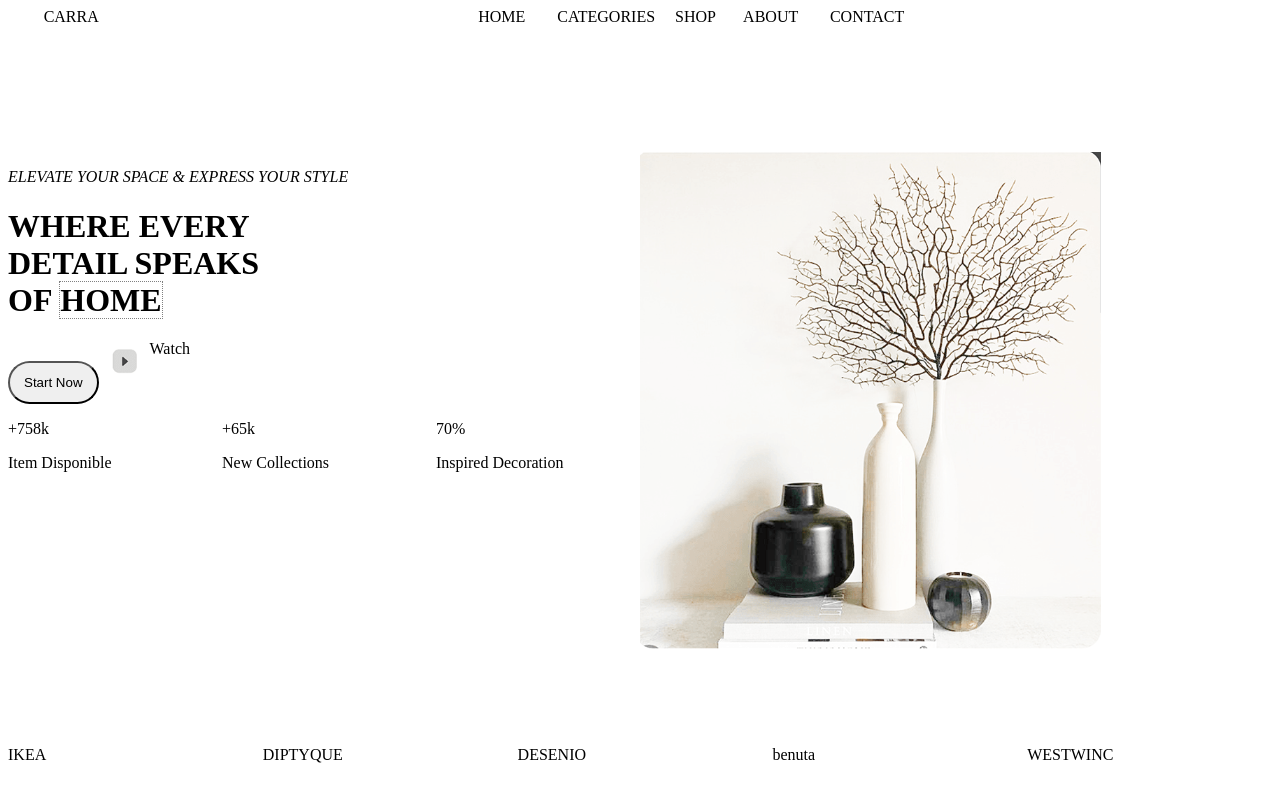
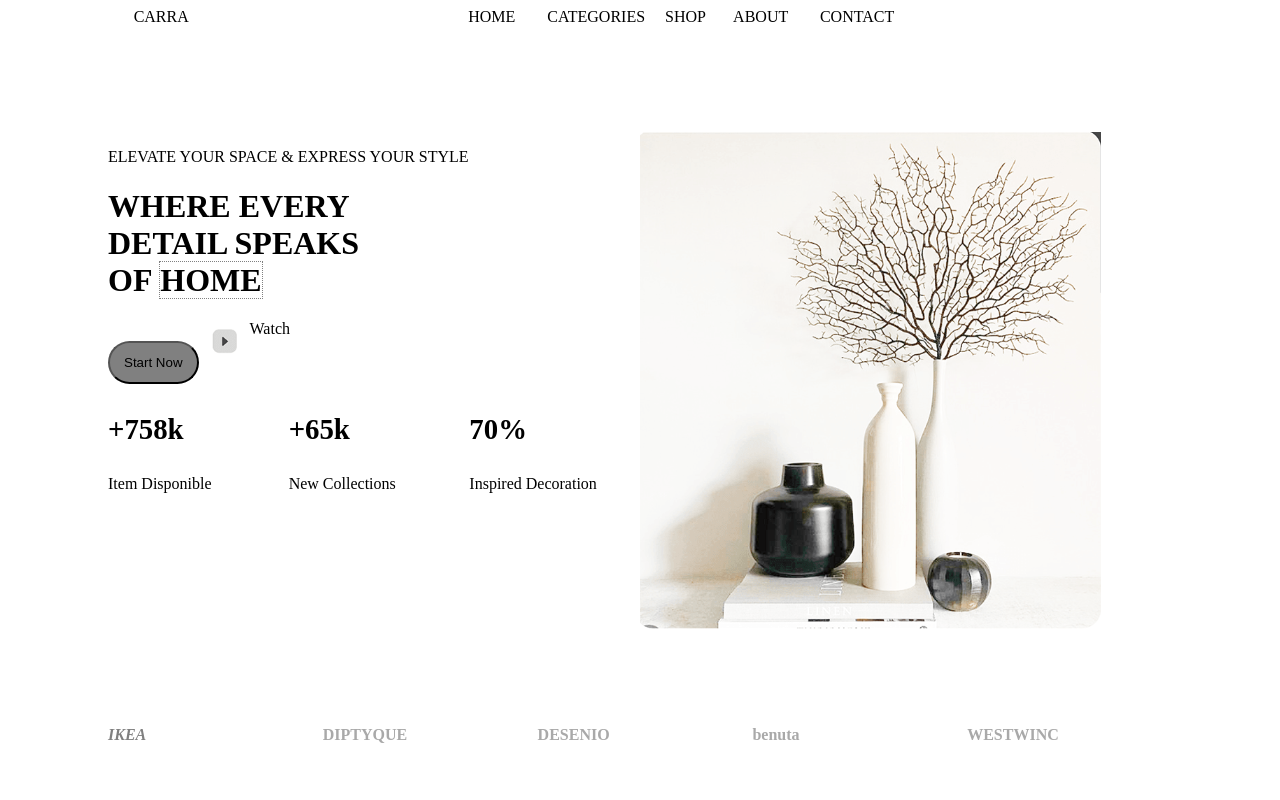
Before and after one commit to Lavender-Anyango/Home_Decor_Website-, a plain HTML site: page index.html in a window 1280 px wide. Shown: the top 800 px of the page. Drawn offline with Linux system fonts and the light colour scheme.

Commit message:
changing font size

```diff
--- a/index.css
+++ b/index.css
@@ -24,16 +24,19 @@ button{
     border-radius: 25px;
     padding: 12px 14px;
     text-align: right;
+    background-color: grey;
 }
 #stats-grid {
     display: grid;
     grid-template-columns: repeat(3, 1fr);
     gap: 10px;
+
 }
 .ikea{
     display: grid;
     grid-template-columns: repeat(5, 1fr);
     gap: 10px;
+    color: darkgray;
 }
 .vase {
     display: grid;
@@ -109,8 +112,8 @@ button{
     padding-left: 30%;
 }
 #reviewdiv{
-    display: flex;
-
+    /* display: flex; */
+   margin-right: 40%;
     padding-top: 10%;
 
 }
@@ -118,7 +121,6 @@ button{
     padding-left: 0;
     float: left;
     flex-direction: column;
-    justify-content: space-between;
 }
 
 #reviewpic {
@@ -131,5 +133,22 @@ button{
     grid-template-rows: repeat(4, 1fr);
 }
 #header1{
-    font-style: italic;
+    font-size:xx-large;
 }
+body{
+    padding-left: 100px;
+    padding-right: 100px;
+}
+#ikea1{
+    font-style:oblique;
+    color: grey;
+    font-weight: 500;
+
+}
+#diptyque{
+
+}
+.stats{
+    font-size: 180%;
+    font-weight: bold;
+}
--- a/index.html
+++ b/index.html
@@ -20,23 +20,23 @@
 
     <div class="maindiv">
         <div>
-            <p id="header1">ELEVATE YOUR SPACE & EXPRESS YOUR STYLE</p>
-            <h1>WHERE EVERY <br>
+            <p>ELEVATE YOUR SPACE & EXPRESS YOUR STYLE</p>
+            <h1 id="header1">WHERE EVERY <br>
                 DETAIL SPEAKS <br>
                 OF <span id="text">HOME</span></h1>
                 <span> <button>Start Now</button>  <span id="videobutton"><img src="IMAGES/videobutton.png" alt="videobutton"><span>Watch</span></span>
 
             <div id="stats-grid">
                 <div>
-                    <p>+758k</p>
+                    <p class="stats">+758k</p>
                     <label>Item Disponible</label>
                 </div>
                 <div>
-                    <p>+65k</p>
+                    <p class="stats">+65k</p>
                     <label>New Collections</label>
                 </div>
                 <div>
-                    <p>70%</p>
+                    <p class="stats">70%</p>
                     <label>Inspired Decoration</label>
                 </div>
             </div>
@@ -52,11 +52,11 @@
         <br>
 
         <div class="ikea">
-            <p>IKEA</p>
-            <P>DIPTYQUE</P>
-            <P>DESENIO</P>
-            <P>benuta</P>
-            <p>WESTWINC</p>
+            <p id="ikea1"><strong>IKEA</strong></p>
+            <P id="diptyque"><strong>DIPTYQUE</strong></P>
+            <P id="desento"><strong>DESENIO</strong></P>
+            <P id="benuta"><strong>benuta</strong></P>
+            <p id="weswinc"><strong>WESTWINC</strong></p>
         </div>
         <br>
         <br>
@@ -162,24 +162,26 @@
             <div class="vase-item">
                 <img src="IMAGES/icon2.png" alt="icon2" class="icons">
                 <label>GUARANTEE 30 DAY</label>
-                <label>we will refund or
-                    <br>
-                    exchange your order.</label>
+                <p>we will refund or <br>
+                    exchange your order.
+                </p>
+
             </div>
             <div class="vase-item">
                 <img src="IMAGES/icon3.png" alt="icon3" class="icons">
                 <label>GIFT CARDS</label>
-                <label>Delivered by email and
+                <p>Delivered by email and
                     <br>
-                    contain instructions.</label>
+                    contain instructions.</p>
             </div>
             <div class="vase-item">
                 <img src="IMAGES/icon4.png" alt="icon4" class="icons">
                 <label>TRACK ORDER </label>
-                <label>You can use our services
-                    <br>
-                    to track your order.
-                </label>
+                <p>
+                    You can use our services
+                        <br>
+                        to track your order.
+                </p>
             </div>
             <br>
             <br>
@@ -194,10 +196,11 @@
         <br>
         <br>
             <div class="reviewdiv">
-                <div>
-                    <img src="IMAGES/vase8.jpg" alt="vase8">
-                </div>
-                <div class="reviewer">
+                <span>
+
+                        <img src="IMAGES/vase8.jpg" alt="vase8">
+                </span>
+
                     <div>
                         <img src="IMAGES/review1.png" alt="" id="reviewpic"><span>Lavender Anyango</span>
                     </div>
@@ -207,7 +210,7 @@
 
 
                     </p>
-                </div>
+
 
 
             </div>
@@ -247,10 +250,16 @@
                         <p>Order Tracking</p>
                         <p>Help & Support</p>
                 </div>
+                <br>
+                <br>
+                <br>
+                <br>
+                <div>
+
+                </div>
 
 
             </footer>
-
         </div>
 
     </div>
```
